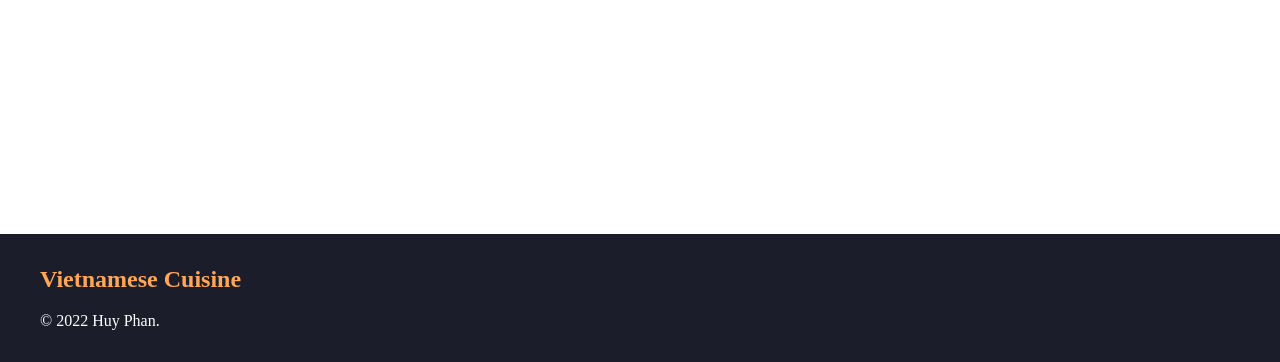
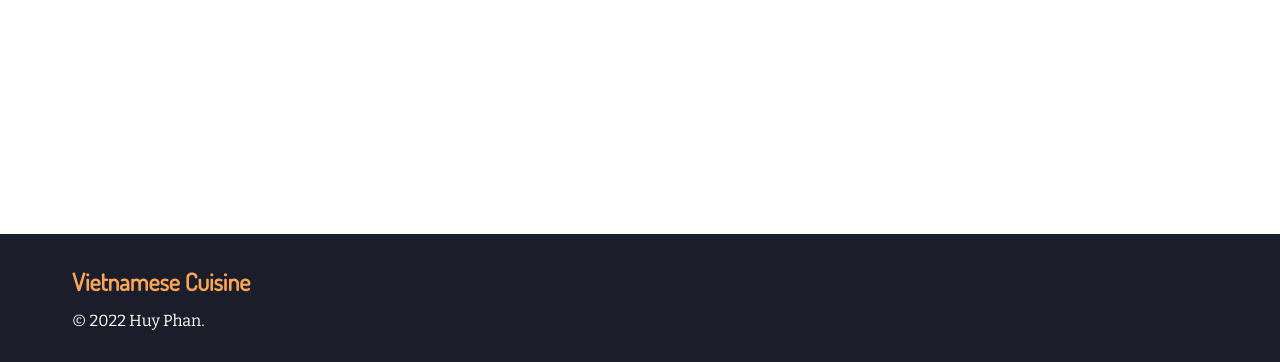
Before and after one commit to huypz/huypz.github.io, a plain HTML site: page index.html in a window 1280 px wide. Shown: the part 1865-2227 px from the top of the page. Drawn offline with nearby package versions, Linux system fonts and the light colour scheme.

Commit message:
Adjusted footer

```diff
--- a/css/styles.css
+++ b/css/styles.css
@@ -295,11 +295,20 @@ p {
     max-width: 1200px;
     min-height: 128px;
     margin: 0 auto;
-    padding: 32px 0px 32px 0;
+    padding: 32px;
+}
+
+.footer a {
+    font-family: var(--major-font);
+}
+
+.footer span {
+    font-family: var(--minor-font);
 }
 
 .footer-left {
     display: flex;
     flex-direction: column;
     justify-content: space-between;
+
 }
--- a/index.html
+++ b/index.html
@@ -13,7 +13,7 @@
                     <a class="header-logo" href="./index.html">Vietnamese Cuisine</a>
                 </div>
                 <div class="navmain-right">
-                    <nav>
+                    <nav class="menu">
                         <ul class="nav-list">
                             <li><a href="./index.html">Home</a></li>
                             <li><a href="./foods.html">Foods</a></li>
```
